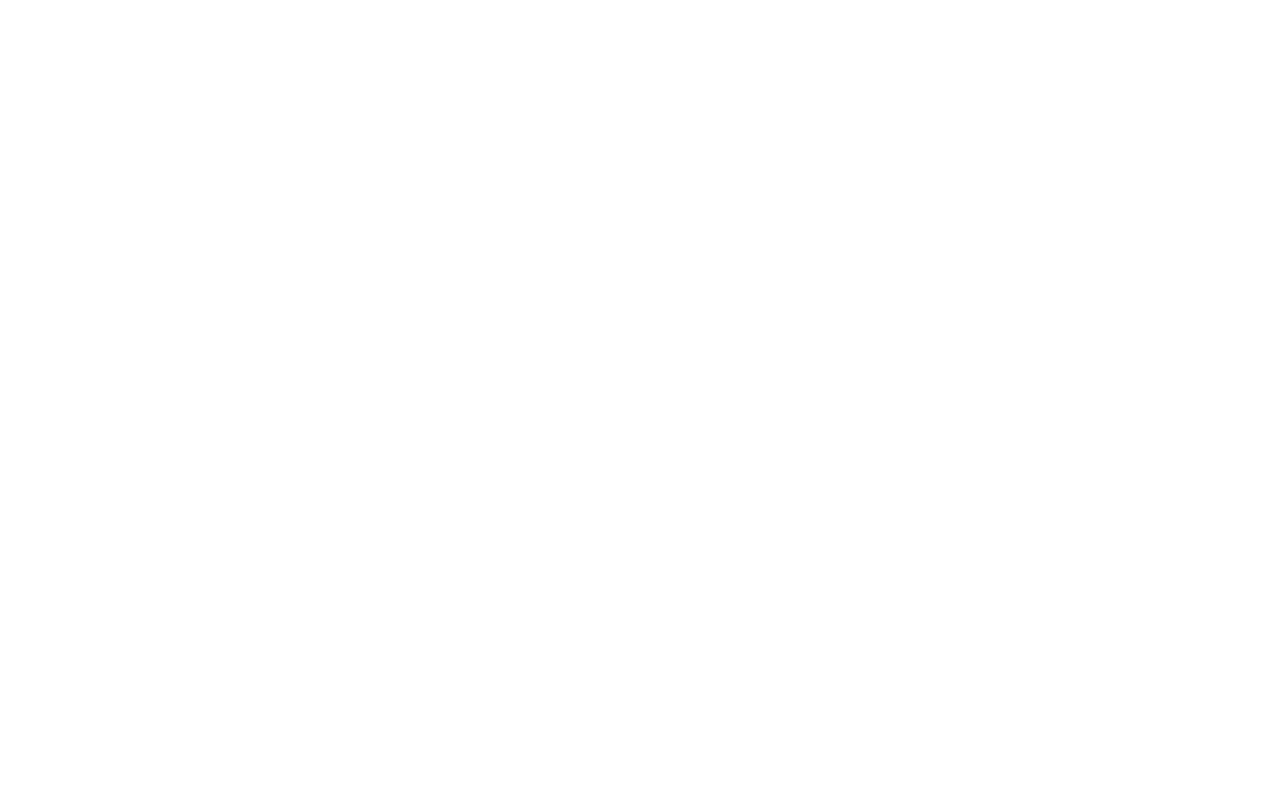
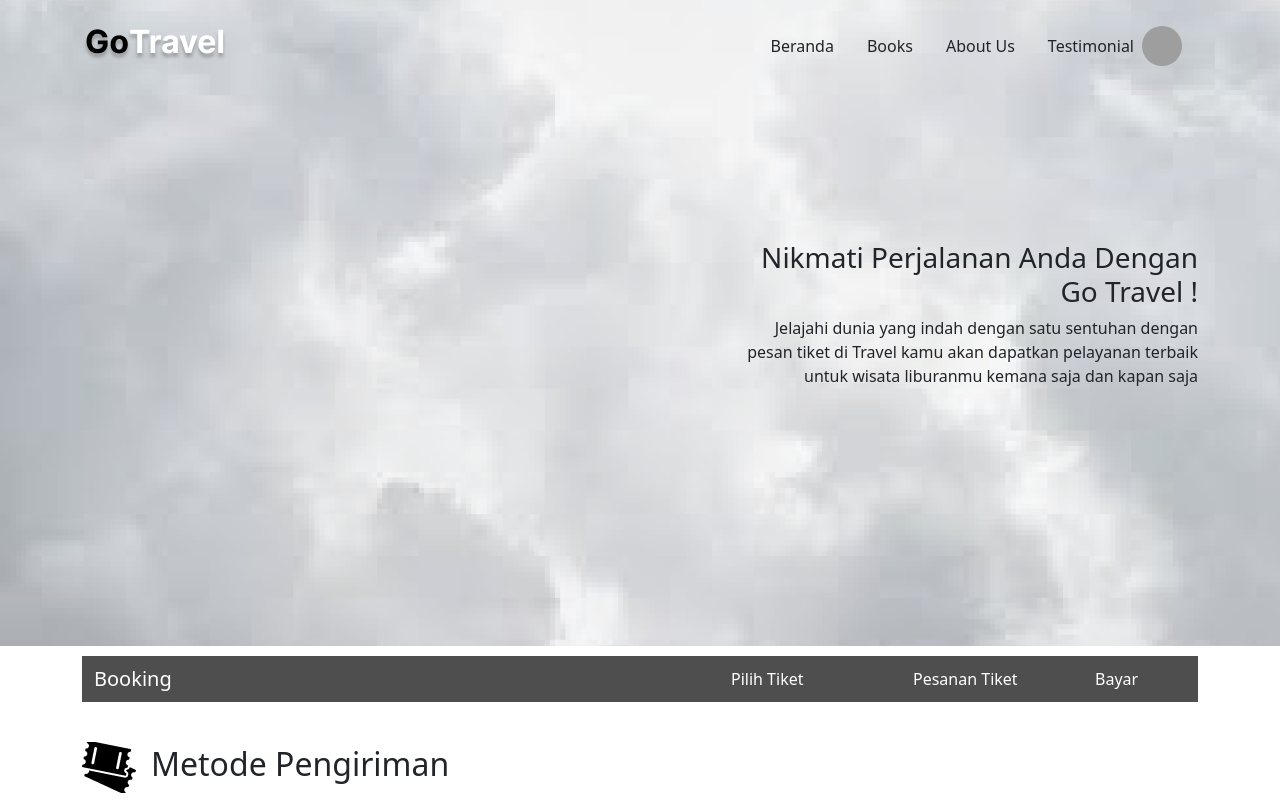
Before and after one commit to RayhanPJ/Final-Project-React, a React (Create React App) app: page /bayar in a window 1280 px wide. Before the commit this address had no page. Shown: the top 800 px of the page. Built offline with nearby package versions, Linux system fonts and the light colour scheme; sample sign-in values are in the browser's storage; grey boxes are pictures that could not be loaded.

Commit message:
fix login and register

```diff
--- a/src/components/BayarTiket/index.js
+++ b/src/components/BayarTiket/index.js
@@ -2,7 +2,7 @@
 import "bootstrap/dist/css/bootstrap.min.css";
 import Header from "../Header";
 import Footer from "../Footer";
-import { Container, Navbar, NavbarBrand } from "react-bootstrap";
+import { Container } from "react-bootstrap";
 
 const BayarTiket = () => {
   return (
@@ -12,23 +12,23 @@
         <div className="row" style={{ paddingTop: "10px" }}>
           <div className="col-lg-12">
             <nav
-              class="navbar navbar-expand-lg"
+              className="navbar navbar-expand-lg"
               style={{ backgroundColor: "#4E4E4E" }}
             >
-              <div class="container-fluid row">
+              <div className="container-fluid row">
                 <div className="col-lg-7">
-                  <a class="navbar-brand" href="#" style={{ color: "#FFFFFF" }}>
+                  <a className="navbar-brand" href="#/" style={{ color: "#FFFFFF" }}>
                     Booking
                   </a>
                 </div>
                 <div className="col-lg-2">
-                <a href="#" className="nav-link" style={{ color: "#FFFFFF" }}>Pilih Tiket</a>
+                <a href="#/" className="nav-link" style={{ color: "#FFFFFF" }}>Pilih Tiket</a>
                 </div>
                 <div className="col-lg-2">
-                  <a href="#" className="nav-link" style={{ color: "#FFFFFF" }}>Pesanan Tiket</a>
+                  <a href="#/" className="nav-link" style={{ color: "#FFFFFF" }}>Pesanan Tiket</a>
                 </div>
                 <div className="col-lg-2">
-                  <a href="#" className="nav-link active" style={{ color: "#FFFFFF" }}>Bayar</a>
+                  <a href="#/" className="nav-link active" style={{ color: "#FFFFFF" }}>Bayar</a>
                 </div>
               </div>
             </nav>
--- a/src/components/Main/FormInfoTiket/index.js
+++ b/src/components/Main/FormInfoTiket/index.js
@@ -11,7 +11,6 @@
     const response = await fetch(
       "https://gist.githubusercontent.com/romi-ari/71f3256a894b72849fbe017b28b86a20/raw/ec10f42e2df547ea1dc944184f5ace2412436b30/indonesia-international-airport.json"
     ).then((response) => response.json());
-    console.log(response);
     setAirports(response);
   };
 
--- a/src/components/Main/FormTiket/index.js
+++ b/src/components/Main/FormTiket/index.js
@@ -11,7 +11,6 @@
     const response = await fetch(
       "https://gist.githubusercontent.com/romi-ari/71f3256a894b72849fbe017b28b86a20/raw/ec10f42e2df547ea1dc944184f5ace2412436b30/indonesia-international-airport.json"
     ).then((response) => response.json());
-    console.log(response);
     setAirports(response);
   };
 
@@ -38,7 +37,7 @@
                 <select
 
                   id="Penerbangan"
-                  name="Penerbangan"
+                  name="PenerbanganDari"
                   className="form-select bg-transparent border-dark"
                 >
                   {airports &&
@@ -53,7 +52,7 @@
               <div className="input-group mb-3">
                 <select
                   id="Penerbangan"
-                  name="Penerbangan"
+                  name="PenerbanganKe"
                   className="form-select bg-transparent border-dark"
                 >
                   {airports &&
--- a/src/components/PemilihanTiket/index.js
+++ b/src/components/PemilihanTiket/index.js
@@ -50,7 +50,7 @@
                     <div className="card-body p-0 row justify-content-between">
                       <div className="col-auto">
                         <a
-                          href="#"
+                          href="#/"
                           title="Jakarta (JKT) - Bali (DPS)"
                           className="link-dark-card"
                         >
--- a/src/components/PesanTiket/index.js
+++ b/src/components/PesanTiket/index.js
@@ -2,7 +2,7 @@
 import "bootstrap/dist/css/bootstrap.min.css";
 import Header from "../Header";
 import Footer from "../Footer";
-import { Container, Navbar, NavbarBrand } from "react-bootstrap";
+import { Container } from "react-bootstrap";
 
 const PesanTiket = () => {
   return (
@@ -10,23 +10,23 @@
       <Header />
       <Container>
         <nav
-          class="navbar navbar-expand-lg"
+          className="navbar navbar-expand-lg"
           style={{ backgroundColor: "#4E4E4E" }}
         >
-          <div class="container-fluid row">
+          <div className="container-fluid row">
             <div className="col-lg-7">
-              <a class="navbar-brand" href="#" style={{ color: "#FFFFFF" }}>
+              <a className="navbar-brand" href="#/" style={{ color: "#FFFFFF" }}>
                 Booking
               </a>
             </div>
             <div className="col-lg-2">
-              <a href="#" className="nav-link" style={{ color: "#FFFFFF" }}>Pilih Tiket</a>
+              <a href="#/" className="nav-link" style={{ color: "#FFFFFF" }}>Pilih Tiket</a>
             </div>
             <div className="col-lg-2">
-              <a href="#" className="nav-link" style={{ color: "#FFFFFF" }}>Pesanan Tiket</a>
+              <a href="#/" className="nav-link" style={{ color: "#FFFFFF" }}>Pesanan Tiket</a>
             </div>
             <div className="col-lg-2">
-              <a href="#" className="nav-link active" style={{ color: "#FFFFFF" }}>Bayar</a>
+              <a href="#/" className="nav-link active" style={{ color: "#FFFFFF" }}>Bayar</a>
             </div>
           </div>
         </nav>
@@ -34,7 +34,7 @@
         <div className="row" style={{margin: "50px 0 230px 0"}}>
           <div className="col-lg-8">
             <h3 style={{ borderStyle: "solid", backgroundColor: "#ffffff", borderRadius: "6px", width: "240px" }}>
-              <img src="assets/img/icon _User.png"/>Pemesan
+              <img src="assets/img/icon _User.png" alt="icon user" />Pemesan
             </h3>
             <form style={{ borderStyle: "solid", backgroundColor: "#ffffff", borderRadius: "6px",padding: "50px" }}>
               <h3>Data Diri</h3>
@@ -48,7 +48,7 @@
                   <label>Kursi</label>
                   <br />
                   <select className="form-select" id="pilih-driver">
-                    <option selected>Pilih Nomer Kursi</option>
+                    <option value="">Pilih Nomer Kursi</option>
                     <option value="1">1</option>
                     <option value="2">2</option>
                   </select>
@@ -57,7 +57,7 @@
                   <label>Makanan</label>
                   <br />
                   <select className="form-select" id="pilih-makanan">
-                    <option selected>Pilih Tipe Makanan</option>
+                    <option value="">Pilih Tipe Makanan</option>
                     <option value="anak">Anak</option>
                     <option value="dewasa_anak">Dewasa + Anak</option>
                   </select>
@@ -70,7 +70,7 @@
                     style={{ width: "140px", backgroundColor: "#ffff" }}
                   ></input> */}
                   <select className="form-select" id="kapasitas-bagasi">
-                    <option selected>Kapasitas bagasi</option>
+                    <option value="">Kapasitas bagasi</option>
                     <option value="5kg">5 KG</option>
                     <option value="10kg">10 KG</option>
                   </select>
--- /dev/null
+++ b/src/components/Protected/index.js
@@ -0,0 +1,10 @@
+import { Navigate } from "react-router-dom";
+import React from "react";
+
+function Protected({ children }) {
+  const token = localStorage.getItem("token");
+  if (!token) return <Navigate to="/" />;
+  return children;
+}
+
+export default Protected;
--- a/src/components/Register/index.js
+++ b/src/components/Register/index.js
@@ -9,7 +9,7 @@
 async function doRegister({ username, email, password }) {
   // Gunakan endpoint-mu sendiri
   const response = await fetch(
-    "https://final-project-be-production.up.railway.app/api/v1/register",
+    "https://gotravel-production.up.railway.app/api/v1/register",
     {
       method: "POST",
       headers: {
@@ -23,7 +23,7 @@
     }
   );
   const data = await response.json();
-  return data.token;
+  return data;
 }
 
 async function doLoginGoogle(res, email) {
@@ -62,7 +62,7 @@
     setIsLoading(true);
     e.preventDefault();
     doRegister({ username, email, password })
-      .then((token) => localStorage.setItem("token", token))
+      .then(() => console.log("Akun sudah dibuat"))
       .catch((err) => err.message)
       .finally(() => setIsLoading(false));
   }
--- a/src/components/index.js
+++ b/src/components/index.js
@@ -2,5 +2,9 @@
 import Login from "./Login";
 import Register from "./Register"
 import Profile from './Profile';
+import PemilihanTiket from './PemilihanTiket';
+import PesanTiket from './PesanTiket';
+import BayarTiket from './BayarTiket';
+import Protected from './Protected';
 
-export {LandingPage, Login, Register, Profile};
+export {LandingPage, Login, Register, Profile, PemilihanTiket, PesanTiket, BayarTiket, Protected};
--- a/src/index.js
+++ b/src/index.js
@@ -1,27 +1,63 @@
-import React from 'react';
-import ReactDOM from 'react-dom/client';
+import React from "react";
+import ReactDOM from "react-dom/client";
 import { createStore, applyMiddleware, compose } from "redux";
 import { Provider } from "react-redux";
 import { BrowserRouter, Route, Routes } from "react-router-dom";
 import thunk from "redux-thunk";
-import reportWebVitals from './reportWebVitals';
-import { LandingPage, Login, Register, Profile } from './components';
+import reportWebVitals from "./reportWebVitals";
+import {
+  LandingPage,
+  Login,
+  Register,
+  Profile,
+  PemilihanTiket,
+  PesanTiket,
+  BayarTiket,
+  Protected,
+} from "./components";
 import reducers from "./reducers";
 
 const store = createStore(reducers, compose(applyMiddleware(thunk)));
 
-const root = ReactDOM.createRoot(document.getElementById('root'));
+const root = ReactDOM.createRoot(document.getElementById("root"));
 root.render(
   <BrowserRouter>
     <Routes>
       <Route path="/login" element={<Login />} />
       <Route path="/profile" element={<Profile />} />
       <Route path="/register" element={<Register />} />
-    <Route path="/" element={
+      <Route
+        path="/pilih"
+        element={
+          <Protected>
+            <PemilihanTiket />
+          </Protected>
+        }
+      />
+      <Route
+        path="/pesan"
+        element={
+          <Protected>
+            <PesanTiket />
+          </Protected>
+        }
+      />
+      <Route
+        path="/bayar"
+        element={
+          <Protected>
+            <BayarTiket />
+          </Protected>
+        }
+      />
+      <Route
+        path="/"
+        element={
           <Provider store={store}>
             <LandingPage />
           </Provider>
-    } />
+        }
+      />
     </Routes>
   </BrowserRouter>
 );
```
Also changed, not shown: src/components/Login/index.js (+10 -5 lines). Lines whose indentation alone changed are shown as unchanged.
